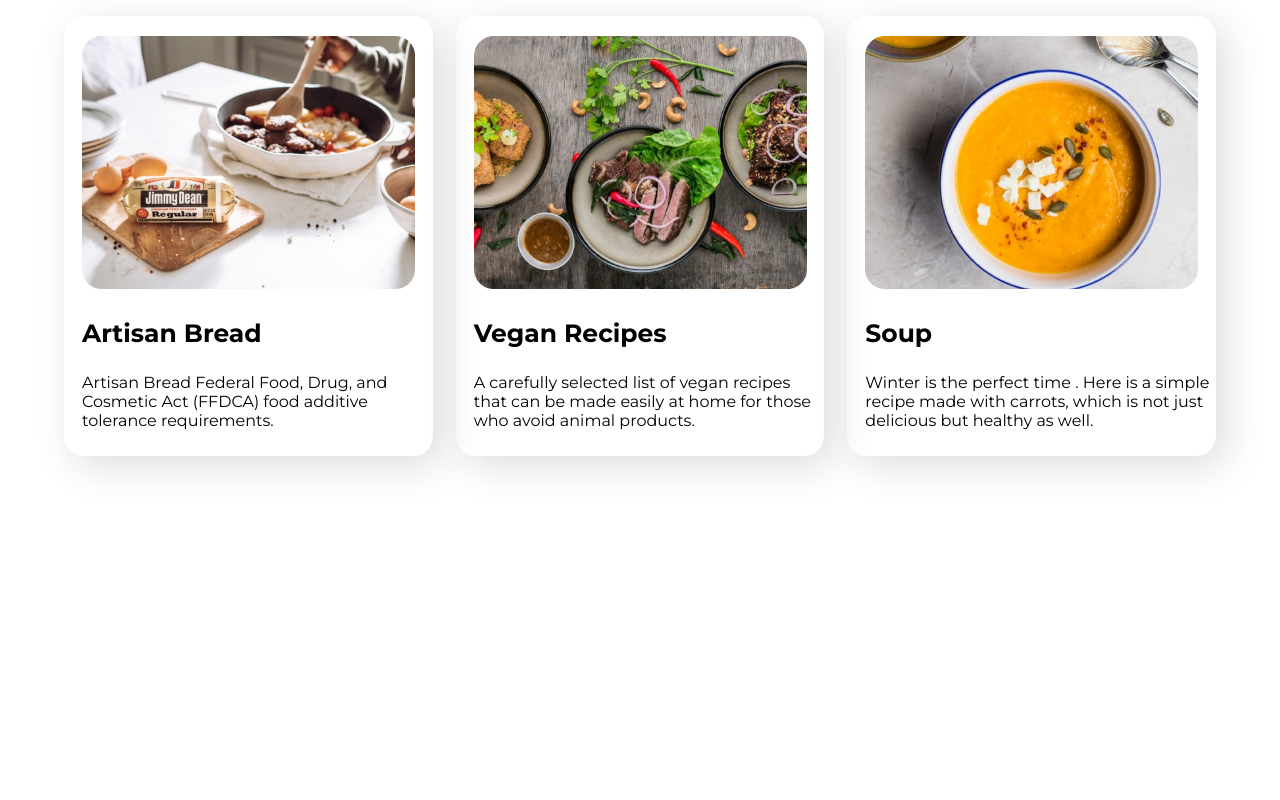
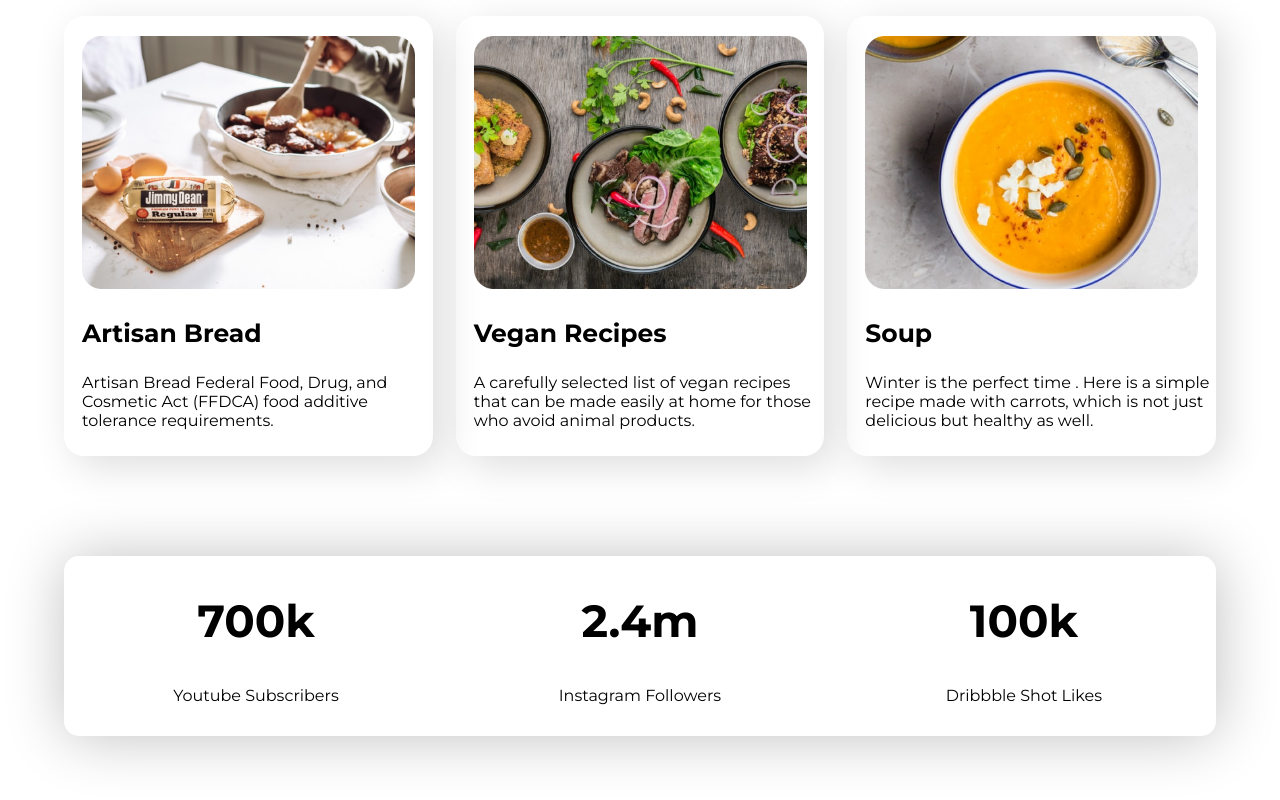
Before and after one commit to Parvez-Ahmed-Protty/fresh-food, a plain HTML site: page index.html in a window 1280 px wide. Shown: the part 1407-2207 px from the top of the page. Before the commit the page ends 1963 px from the top, so only its background shows below. Drawn offline with Linux system fonts and the light colour scheme.

Commit message:
followersr

```diff
--- a/index.html
+++ b/index.html
@@ -58,5 +58,19 @@
             </div>
         </div>
     </section>
+    <section class="followers">
+        <div class="followers-people">
+            <h2>700k</h2>
+            <p>Youtube Subscribers</p>
+        </div>
+        <div  class="followers-people">
+            <h2>2.4m</h2>
+            <p>Instagram Followers</p>
+        </div>
+        <div  class="followers-people">
+            <h2>100k</h2>
+            <p>Dribbble Shot Likes</p>
+        </div>
+    </section>
 </body>
 </html>
--- a/style.css
+++ b/style.css
@@ -89,3 +89,20 @@ h2 {
     font-size: 25px;
     font-weight: 800;
 }
+.followers{
+    display: flex;
+    width:90% ;
+    height: 180px;
+    box-shadow: 1px 1px 60px #c2c0c0;
+    margin:  0 auto;
+    margin-bottom: 100px;
+    border-radius: 15px;
+}
+.followers-people{
+    width: 33.33%;
+    text-align: center;
+}
+.followers-people h2{
+    color: black;
+    font-size: 45px;
+}
```
